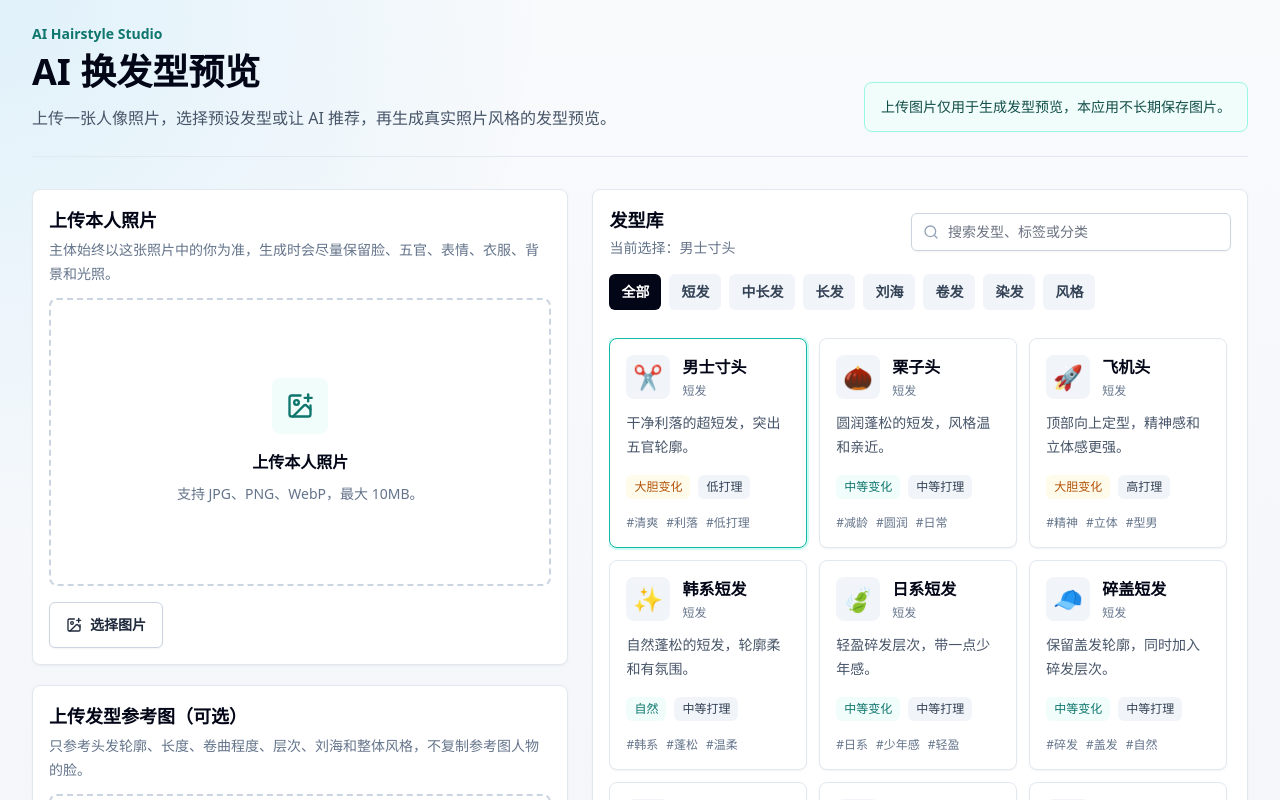
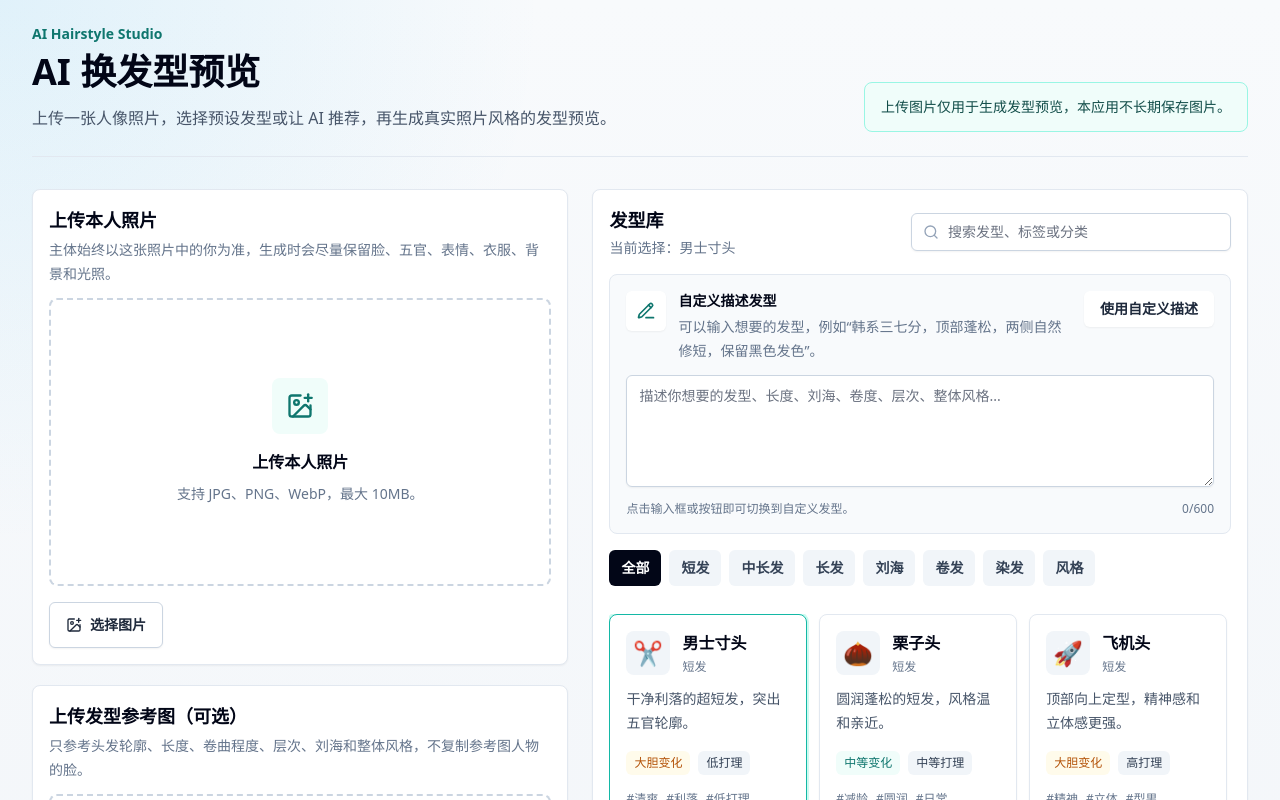
Before and after one commit to aguilarvladimir449-boop/ai-hairstyle-mvp, a Next.js app: page / in a window 1280 px wide. Shown: the top 800 px of the page. Built offline with nearby package versions, Linux system fonts and the light colour scheme.

Commit message:
Add custom hairstyle descriptions

```diff
--- a/app/api/hairstyle/route.ts
+++ b/app/api/hairstyle/route.ts
@@ -13,6 +13,7 @@ type HairstyleResponse = {
   imageUrl: string;
   mock: boolean;
   hairstyleId?: string;
+  customHairstyleDescription?: string;
   usedMask: boolean;
   usedReferenceImage: boolean;
   providerMode: "images_edit" | "chat_completions";
@@ -20,18 +21,9 @@ type HairstyleResponse = {
 };
 
 function validateMaskFile(file: File | null): string | null {
-  if (!file) {
-    return null;
-  }
-
-  if (file.type !== "image/png") {
-    return "mask 必须是 PNG 图片。";
-  }
-
-  if (file.size > 10 * 1024 * 1024) {
-    return "mask 图片不能超过 10MB。";
-  }
-
+  if (!file) return null;
+  if (file.type !== "image/png") return "mask 必须是 PNG 图片。";
+  if (file.size > 10 * 1024 * 1024) return "mask 图片不能超过 10MB。";
   return null;
 }
 
@@ -49,17 +41,18 @@ function parseBoolean(value: FormDataEntryValue | null) {
   return value === "true" || value === "1" || value === "on";
 }
 
+function parseCustomHairstyleDescription(value: FormDataEntryValue | null) {
+  if (typeof value !== "string") return "";
+  return value.replace(/\s+/g, " ").trim().slice(0, 600);
+}
+
 function parseSelectedHairColor(value: FormDataEntryValue | null): SelectedHairColor | undefined {
-  if (typeof value !== "string" || !value.trim()) {
-    return undefined;
-  }
+  if (typeof value !== "string" || !value.trim()) return undefined;
 
   try {
     const parsed = JSON.parse(value) as Partial<SelectedHairColor>;
     const hex = typeof parsed.hex === "string" ? normalizeHexColor(parsed.hex) : null;
-    if (!hex) {
-      return undefined;
-    }
+    if (!hex) return undefined;
 
     const mode = ["full", "subtle", "highlight", "gradient", "inner"].includes(String(parsed.mode))
       ? (parsed.mode as HairColorMode)
@@ -84,12 +77,8 @@ function extractGeneratedImage(content: unknown): string | null {
       : Array.isArray(content)
         ? content
             .map((item) => {
-              if (typeof item === "string") {
-                return item;
-              }
-              if (item && typeof item === "object" && "text" in item && typeof item.text === "string") {
-                return item.text;
-              }
+              if (typeof item === "string") return item;
+              if (item && typeof item === "object" && "text" in item && typeof item.text === "string") return item.text;
               return "";
             })
             .join("\n")
@@ -105,6 +94,7 @@ export async function POST(request: Request) {
     const referenceImage = formData.get("hairstyleReferenceImage");
     const mask = formData.get("mask");
     const hairstyleId = formData.get("hairstyleId");
+    const customHairstyleDescription = parseCustomHairstyleDescription(formData.get("customHairstyleDescription"));
     const quality = getRequestedQuality(formData.get("quality"));
     const useOriginalHairColor = parseBoolean(formData.get("useOriginalHairColor"));
     const useReferenceHairColor = parseBoolean(formData.get("useReferenceHairColor"));
@@ -132,17 +122,22 @@ export async function POST(request: Request) {
       return NextResponse.json({ error: maskError }, { status: 400 });
     }
 
-    if (!referenceImageFile && !hairstyleIdValue) {
-      return NextResponse.json({ error: "请选择一个发型。" }, { status: 400 });
+    if (!referenceImageFile && !hairstyleIdValue && !customHairstyleDescription) {
+      return NextResponse.json({ error: "请选择一个发型，或输入自定义发型描述。" }, { status: 400 });
     }
 
     const preset = hairstyleIdValue ? hairstylePresetById.get(hairstyleIdValue) : undefined;
-    if (!preset && !referenceImageFile) {
+    if (hairstyleIdValue && !preset) {
       return NextResponse.json({ error: "未找到对应的发型预设。" }, { status: 400 });
+    }
+
+    if (customHairstyleDescription && customHairstyleDescription.length < 4) {
+      return NextResponse.json({ error: "自定义发型描述太短，请至少输入 4 个字。" }, { status: 400 });
     }
 
     const prompt = buildHairstylePrompt({
       preset,
+      customHairstyleDescription,
       hasReferenceImage: Boolean(referenceImageFile),
       selectedHairColor,
       useOriginalHairColor,
@@ -152,6 +147,7 @@ export async function POST(request: Request) {
     const generationInput: GenerateHairstyleInput = {
       userImage: image,
       hairstyleId: preset?.id,
+      customHairstyleDescription,
       hairstyleReferenceImage: referenceImageFile || undefined,
       mask: maskFile || undefined,
       selectedHairColor,
@@ -168,6 +164,7 @@ export async function POST(request: Request) {
         imageUrl: originalDataUrl,
         mock: true,
         hairstyleId: preset?.id,
+        customHairstyleDescription: customHairstyleDescription || undefined,
         usedMask: Boolean(maskFile),
         usedReferenceImage: Boolean(referenceImageFile),
         providerMode,
@@ -188,9 +185,7 @@ export async function POST(request: Request) {
       const chatPrompt = [
         "请基于用户提供的人像照片生成一张换发型后的真实照片。",
         generationInput.prompt,
-        referenceImageDataUrl
-          ? "第二张图片是发型参考图，仅参考头发造型和发色设置，不要复制参考图人物身份。"
-          : null,
+        referenceImageDataUrl ? "第二张图片是发型参考图，只参考头发造型和发色设置，不要复制参考图人物身份。" : null,
         maskDataUrl
           ? "另有一张用户手绘的头发区域 mask：透明区域表示允许编辑的区域，黑色区域表示必须保持不变。请尽量只编辑 mask 对应的头发区域，避免改变脸、五官、表情、衣服和背景。"
           : "用户没有提供 mask。请只识别并修改头发区域，避免改变脸、五官、表情、衣服和背景。",
@@ -225,6 +220,7 @@ export async function POST(request: Request) {
         imageUrl: generatedImage,
         mock: false,
         hairstyleId: preset?.id,
+        customHairstyleDescription: customHairstyleDescription || undefined,
         usedMask: Boolean(maskFile),
         usedReferenceImage: Boolean(referenceImageFile),
         providerMode
@@ -250,7 +246,6 @@ export async function POST(request: Request) {
 
     const result = await openai.images.edit({
       model: process.env.OPENAI_IMAGE_MODEL || "gpt-image-1",
-      // TODO: Keep a provider capability map. Some OpenAI-compatible providers may not support multi-image edits.
       image: referenceFileForOpenAI ? [imageFile, referenceFileForOpenAI] : imageFile,
       ...(maskFileForOpenAI ? { mask: maskFileForOpenAI } : {}),
       prompt: generationInput.prompt,
@@ -273,6 +268,7 @@ export async function POST(request: Request) {
       imageUrl,
       mock: false,
       hairstyleId: preset?.id,
+      customHairstyleDescription: customHairstyleDescription || undefined,
       usedMask: Boolean(maskFile),
       usedReferenceImage: Boolean(referenceImageFile),
       providerMode
--- a/app/page.tsx
+++ b/app/page.tsx
@@ -4,7 +4,7 @@
 
 import { useEffect, useMemo, useRef, useState } from "react";
 import clsx from "clsx";
-import { Brush, Download, Eraser, Loader2, RotateCcw, Search, Sparkles, Wand2 } from "lucide-react";
+import { Brush, Download, Eraser, Loader2, PencilLine, RotateCcw, Search, Sparkles, Wand2 } from "lucide-react";
 import { HairColorPicker } from "@/components/HairColorPicker";
 import { HairColorEditor } from "@/components/HairColorEditor";
 import { ImageUploader } from "@/components/ImageUploader";
@@ -27,6 +27,7 @@ type Recommendation = {
 type CategoryFilter = HairstyleCategory | "all";
 type ImageQuality = "low" | "medium" | "high";
 type HairColorSource = "original" | "reference" | "custom";
+type HairstyleMode = "preset" | "custom";
 
 const categoryTabs: CategoryFilter[] = ["all", "short", "medium", "long", "bangs", "curly", "color", "style"];
 const imageQualityOptions: Array<{ value: ImageQuality; label: string; description: string }> = [
@@ -132,6 +133,8 @@ export default function Home() {
   const [referenceFile, setReferenceFile] = useState<File | null>(null);
   const [referencePreview, setReferencePreview] = useState("");
   const [selectedId, setSelectedId] = useState(hairstylePresets[0].id);
+  const [hairstyleMode, setHairstyleMode] = useState<HairstyleMode>("preset");
+  const [customHairstyleDescription, setCustomHairstyleDescription] = useState("");
   const [category, setCategory] = useState<CategoryFilter>("all");
   const [query, setQuery] = useState("");
   const [brushSize, setBrushSize] = useState(46);
@@ -158,6 +161,8 @@ export default function Home() {
   const [notice, setNotice] = useState("");
 
   const selectedPreset = hairstylePresetById.get(selectedId) || hairstylePresets[0];
+  const normalizedCustomHairstyle = customHairstyleDescription.trim();
+  const currentHairstyleLabel = hairstyleMode === "custom" ? (normalizedCustomHairstyle ? `自定义：${normalizedCustomHairstyle.slice(0, 24)}` : "自定义发型") : selectedPreset.name;
   const useOriginalHairColor = hairColorSource === "original";
   const useReferenceHairColor = hairColorSource === "reference" && Boolean(referenceFile);
   const recommendedIds = useMemo(() => new Set(recommendations.map((item) => item.hairstyleId)), [recommendations]);
@@ -412,6 +417,11 @@ export default function Home() {
   }
 
   async function generateHairstyle() {
+    if (hairstyleMode === "custom" && normalizedCustomHairstyle.length < 4) {
+      setError("请至少输入 4 个字的自定义发型描述。");
+      return;
+    }
+
     if (!imageFile) {
       setError("请先上传一张人像图片。");
       return;
@@ -426,7 +436,11 @@ export default function Home() {
       const formData = new FormData();
       formData.append("image", imageFile);
       formData.append("userImage", imageFile);
-      formData.append("hairstyleId", selectedPreset.id);
+      if (hairstyleMode === "custom") {
+        formData.append("customHairstyleDescription", normalizedCustomHairstyle);
+      } else {
+        formData.append("hairstyleId", selectedPreset.id);
+      }
       formData.append("quality", imageQuality);
       if (referenceFile) {
         formData.append("hairstyleReferenceImage", referenceFile);
@@ -624,7 +638,10 @@ export default function Home() {
                     <button
                       key={item.hairstyleId}
                       type="button"
-                      onClick={() => setSelectedId(item.hairstyleId)}
+                      onClick={() => {
+                        setSelectedId(item.hairstyleId);
+                        setHairstyleMode("preset");
+                      }}
                       className={clsx(
                         "w-full rounded-lg border p-3 text-left transition hover:border-teal-400 hover:bg-teal-50",
                         selectedId === item.hairstyleId ? "border-teal-500 bg-teal-50" : "border-slate-200 bg-white"
@@ -661,7 +678,7 @@ export default function Home() {
             <div className="flex flex-col gap-4 sm:flex-row sm:items-center sm:justify-between">
               <div>
                 <h2 className="text-lg font-bold text-slate-950">发型库</h2>
-                <p className="mt-1 text-sm text-slate-500">当前选择：{selectedPreset.name}</p>
+                <p className="mt-1 text-sm text-slate-500">当前选择：{currentHairstyleLabel}</p>
               </div>
               <div className="relative w-full sm:max-w-xs">
                 <Search className="pointer-events-none absolute left-3 top-1/2 h-4 w-4 -translate-y-1/2 text-slate-400" aria-hidden="true" />
@@ -671,6 +688,47 @@ export default function Home() {
                   placeholder="搜索发型、标签或分类"
                   className="w-full rounded-md border-slate-300 pl-9 text-sm shadow-sm focus:border-teal-500 focus:ring-teal-500"
                 />
+              </div>
+            </div>
+
+            <div
+              className={clsx(
+                "mt-4 rounded-lg border p-4 transition",
+                hairstyleMode === "custom" ? "border-teal-500 bg-teal-50 shadow-sm" : "border-slate-200 bg-slate-50"
+              )}
+            >
+              <div className="flex flex-col gap-3 sm:flex-row sm:items-start sm:justify-between">
+                <div className="flex items-start gap-3">
+                  <span className="flex h-10 w-10 shrink-0 items-center justify-center rounded-md bg-white text-teal-700 shadow-sm">
+                    <PencilLine className="h-5 w-5" aria-hidden="true" />
+                  </span>
+                  <div>
+                    <h3 className="text-sm font-bold text-slate-950">自定义描述发型</h3>
+                    <p className="mt-1 text-sm leading-6 text-slate-500">可以输入想要的发型，例如“韩系三七分，顶部蓬松，两侧自然修短，保留黑色发色”。</p>
+                  </div>
+                </div>
+                <button
+                  type="button"
+                  onClick={() => setHairstyleMode("custom")}
+                  className={clsx(
+                    "inline-flex shrink-0 items-center justify-center rounded-md px-4 py-2 text-sm font-semibold transition",
+                    hairstyleMode === "custom" ? "bg-teal-600 text-white shadow-sm" : "bg-white text-slate-800 shadow-sm hover:bg-slate-100"
+                  )}
+                >
+                  使用自定义描述
+                </button>
+              </div>
+              <textarea
+                value={customHairstyleDescription}
+                onChange={(event) => setCustomHairstyleDescription(event.target.value)}
+                onFocus={() => setHairstyleMode("custom")}
+                maxLength={600}
+                placeholder="描述你想要的发型、长度、刘海、卷度、层次、整体风格..."
+                className="mt-3 min-h-28 w-full resize-y rounded-md border-slate-300 text-sm leading-6 shadow-sm focus:border-teal-500 focus:ring-teal-500"
+              />
+              <div className="mt-2 flex items-center justify-between gap-3 text-xs text-slate-500">
+                <span>{hairstyleMode === "custom" ? "当前将使用这段描述生成发型。" : "点击输入框或按钮即可切换到自定义发型。"}</span>
+                <span>{normalizedCustomHairstyle.length}/600</span>
               </div>
             </div>
 
@@ -695,9 +753,12 @@ export default function Home() {
                 <HairstyleCard
                   key={preset.id}
                   preset={preset}
-                  selected={selectedId === preset.id}
+                  selected={hairstyleMode === "preset" && selectedId === preset.id}
                   recommended={recommendedIds.has(preset.id)}
-                  onSelect={() => setSelectedId(preset.id)}
+                  onSelect={() => {
+                    setSelectedId(preset.id);
+                    setHairstyleMode("preset");
+                  }}
                 />
               ))}
             </div>
@@ -708,7 +769,7 @@ export default function Home() {
               <div>
                 <h2 className="text-lg font-bold text-slate-950">生成预览</h2>
                 <p className="mt-1 text-sm text-slate-500">
-                  将原图头发替换为：{selectedPreset.name}
+                  将原图头发替换为：{currentHairstyleLabel}
                   {hasMask ? "，仅编辑手绘 mask 区域" : "，未绘制 mask 时会尝试只改头发"}
                 </p>
               </div>
@@ -754,7 +815,7 @@ export default function Home() {
             <div className="mt-4 rounded-lg border border-slate-200 bg-white p-3">
               <p className="text-sm font-semibold text-slate-800">当前生成设置</p>
               <div className="mt-3 grid gap-2 text-sm text-slate-600 sm:grid-cols-2">
-                <div>发型：<span className="font-semibold text-slate-900">{referenceFile ? `${selectedPreset.name}（参考图优先）` : selectedPreset.name}</span></div>
+                <div>发型：<span className="font-semibold text-slate-900">{referenceFile ? `${currentHairstyleLabel}（参考图优先）` : currentHairstyleLabel}</span></div>
                 <div>参考图：<span className="font-semibold text-slate-900">{referenceFile ? "已上传" : "未上传"}</span></div>
                 <div>
                   当前发色：
--- a/lib/hairstylePrompt.ts
+++ b/lib/hairstylePrompt.ts
@@ -3,6 +3,7 @@ import { hairColorModeLabels, type SelectedHairColor } from "@/lib/hairColor";
 
 export type BuildHairstylePromptInput = {
   preset?: HairstylePreset;
+  customHairstyleDescription?: string;
   hasReferenceImage?: boolean;
   selectedHairColor?: SelectedHairColor;
   useOriginalHairColor?: boolean;
@@ -11,6 +12,7 @@ export type BuildHairstylePromptInput = {
 
 export function buildHairstylePrompt({
   preset,
+  customHairstyleDescription,
   hasReferenceImage = false,
   selectedHairColor,
   useOriginalHairColor = false,
@@ -30,7 +32,11 @@ export function buildHairstylePrompt({
 
     if (preset) {
       parts.push(`预设发型“${preset.name}”只作为辅助风格提示；最终以参考图中的头发造型为主。辅助提示：${preset.prompt}`);
+    } else if (customHairstyleDescription) {
+      parts.push(`用户自定义发型描述只作为辅助风格提示；最终仍以参考图中的头发造型为主。自定义描述：${customHairstyleDescription}`);
     }
+  } else if (customHairstyleDescription) {
+    parts.push(`用户自定义目标发型描述：${customHairstyleDescription}。请把这段描述转化为真实自然的头发造型，只修改头发区域。`);
   } else if (preset) {
     parts.push(`目标预设发型：${preset.name}。${preset.prompt}`);
   }
--- a/lib/hairstyleProviderTypes.ts
+++ b/lib/hairstyleProviderTypes.ts
@@ -4,6 +4,7 @@ import type { SelectedHairColor } from "@/lib/hairColor";
 export type GenerateHairstyleInput = {
   userImage: File | Blob | Buffer;
   hairstyleId?: string;
+  customHairstyleDescription?: string;
   hairstyleReferenceImage?: File | Blob | Buffer;
   mask?: File | Blob | Buffer;
   selectedHairColor?: SelectedHairColor;
```
